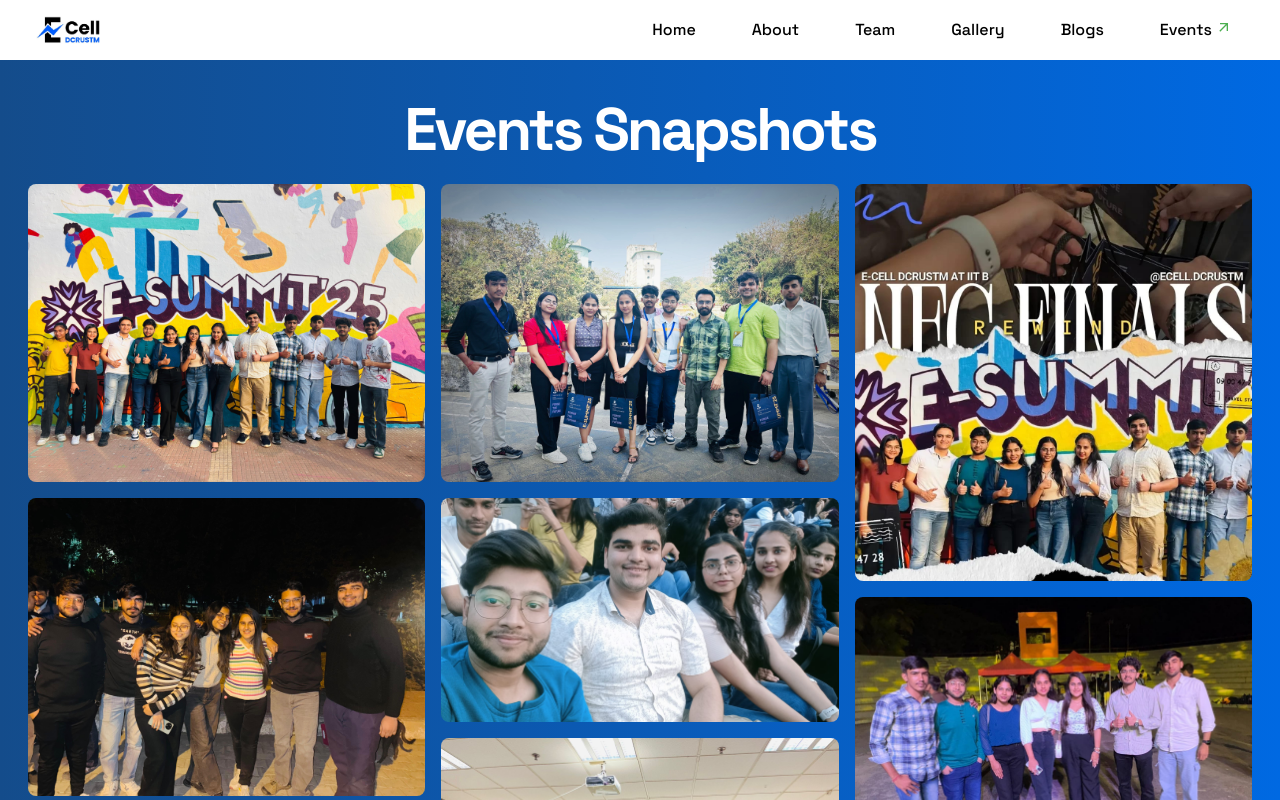
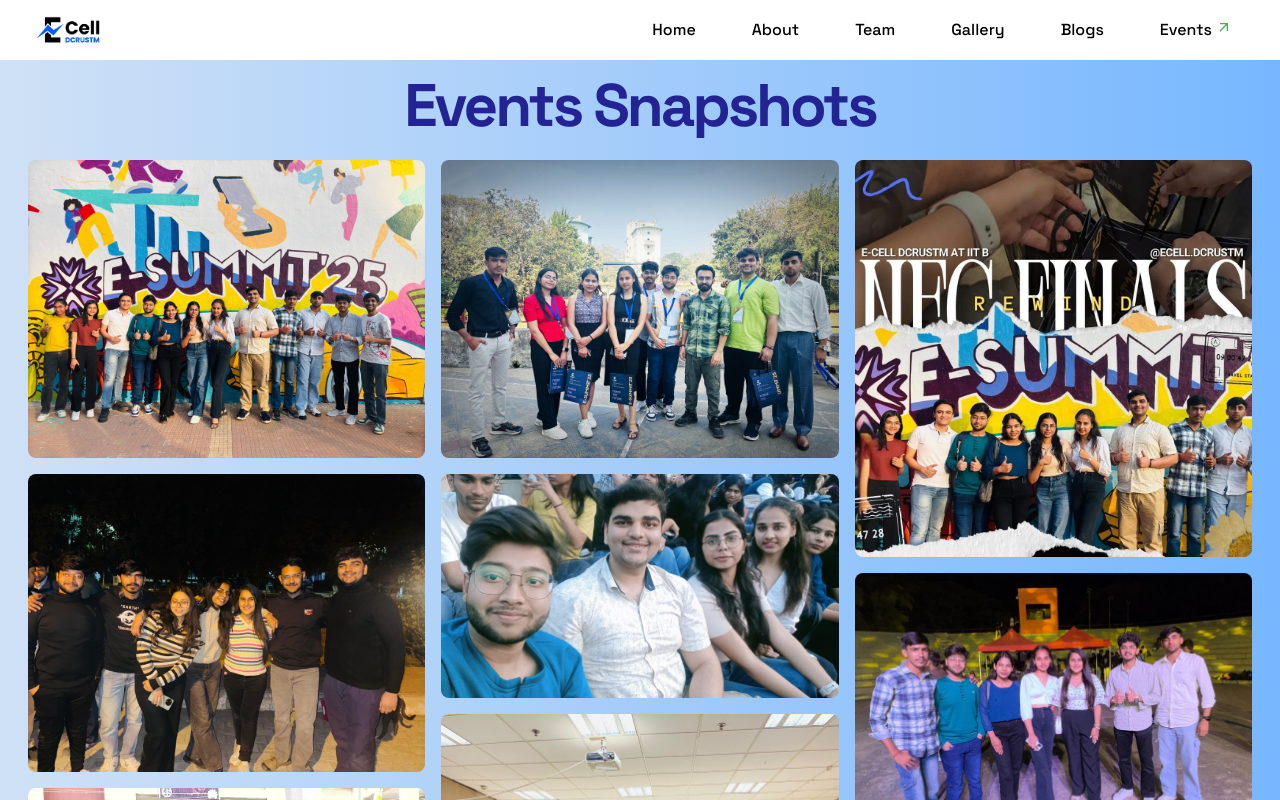
Before and after one commit to NoumanKhan2003/ecell-dcrustm, a React (Vite) app: page /gallery in a window 1280 px wide. Shown: the top 800 px of the page. Built offline with nearby package versions, Linux system fonts and the light colour scheme.

Commit message:
gallery page layout updated

```diff
--- a/src/pages/Gallery.jsx
+++ b/src/pages/Gallery.jsx
@@ -5,9 +5,9 @@
       window.scrollTo(0, 0);
     }, []);
   return (
-    <div className="w-full mt-14 h-full bg-gradient-to-r from-[#144c8b] to-[#0069e2]">
-      <div className="  max-w-[1240px]  mx-auto mt-0 pt-10">
-        <h1 className="md:text-6xl  text-[2.5rem] text-[#ffffff] font-bold font-grotesk tracking-tighter md:pt-1 text-center p-2 md:p-0">
+    <div className="w-full mt-14 h-full bg-gradient-to-r from-[#cfe1f6] to-[#77b7ff]">
+      <div className="  max-w-[1240px]  mx-auto mt-0 pt-5">
+        <h1 className="md:text-6xl  text-[2.5rem] text-[#232393] font-bold font-grotesk tracking-tighter text-center p-2 md:p-0">
           {" "}
           Events Snapshots
         </h1>
```
